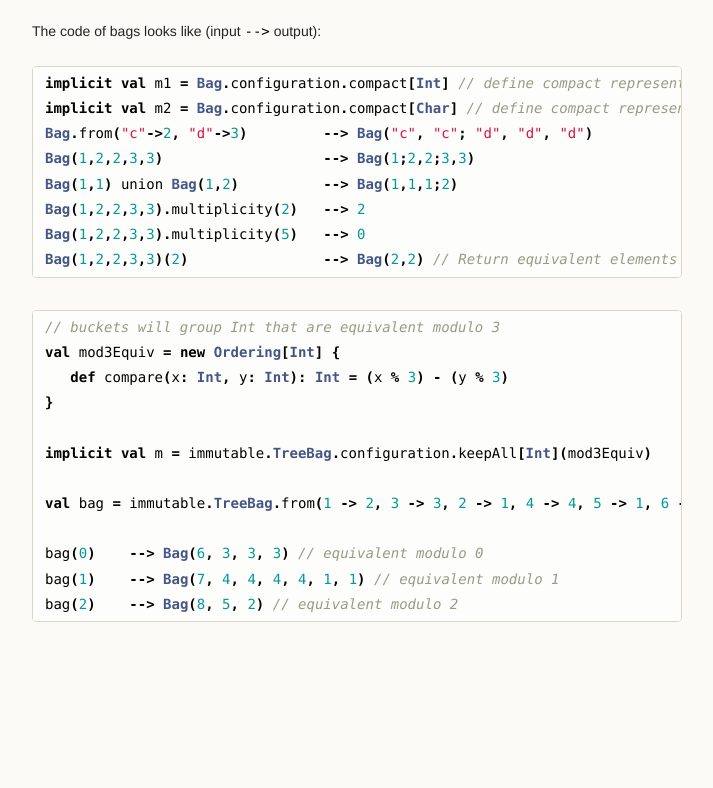
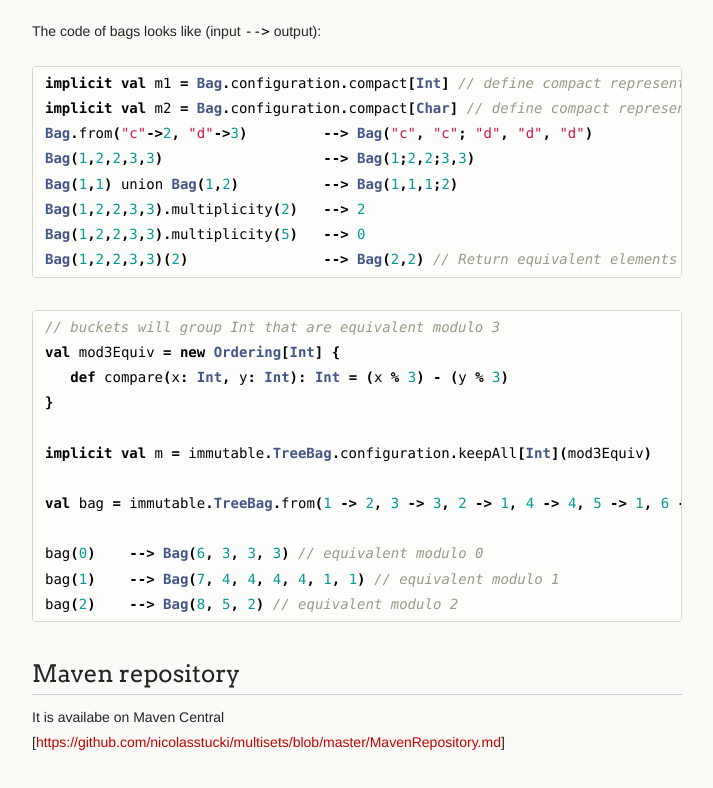
Before and after one commit to nicolasstucki/multisets, a plain HTML site: page index.html in a window 1280 px wide. Shown: the part 838-1626 px from the top of the page, without its empty margins (278-991 px from the left). Before the commit the page ends 1542 px from the top, so only its background shows below. Drawn offline with Linux system fonts and the light colour scheme.

```diff
--- a/index.html
+++ b/index.html
@@ -74,6 +74,11 @@
 <span class="n">bag</span><span class="o">(</span><span class="mi">1</span><span class="o">)</span>    <span class="o">--&gt;</span> <span class="nc">Bag</span><span class="o">(</span><span class="mi">7</span><span class="o">,</span> <span class="mi">4</span><span class="o">,</span> <span class="mi">4</span><span class="o">,</span> <span class="mi">4</span><span class="o">,</span> <span class="mi">4</span><span class="o">,</span> <span class="mi">1</span><span class="o">,</span> <span class="mi">1</span><span class="o">)</span> <span class="c1">// equivalent modulo 1</span>
 <span class="n">bag</span><span class="o">(</span><span class="mi">2</span><span class="o">)</span>    <span class="o">--&gt;</span> <span class="nc">Bag</span><span class="o">(</span><span class="mi">8</span><span class="o">,</span> <span class="mi">5</span><span class="o">,</span> <span class="mi">2</span><span class="o">)</span> <span class="c1">// equivalent modulo 2</span>
 </pre></div>
+
+<h2>
+<a name="maven-repository" class="anchor" href="#maven-repository"><span class="octicon octicon-link"></span></a>Maven repository</h2>
+
+<p>It is availabe on Maven Central [<a href="https://github.com/nicolasstucki/multisets/blob/master/MavenRepository.md">https://github.com/nicolasstucki/multisets/blob/master/MavenRepository.md</a>]</p>
       </section>
       <footer>
         <p><small>Hosted on <a href="http://pages.github.com">GitHub Pages</a> using the Dinky theme</small></p>
```
Also changed, not shown: params.json (+1 -1 lines).
